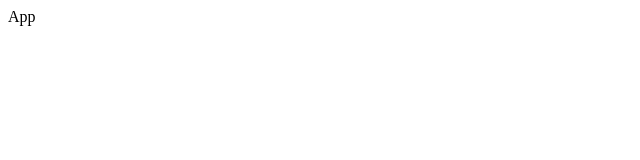
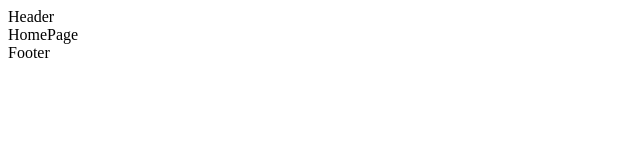
Before and after one commit to RobertoFloris/react-router, a React app: page / in a window 1280 px wide. Shown: the top 160 px of the page, without its empty margins (0-640 px from the left). Built offline with nearby package versions, Linux system fonts and the light colour scheme; the HTML template or start-up script is replaced by a standard one.

Commit message:
[fix] structure [add] LayoutDefault.jsx

```diff
--- a/src/App.jsx
+++ b/src/App.jsx
@@ -1,10 +1,22 @@
-import HomePage from "./components/HomePage";
-import AboutPage from "./components/AboutPage";
-import ListPost from "./components/ListPost";
+import { BrowserRouter, Routes, Route } from "react-router-dom";
+
+import HomePage from "./pages/HomePage";
+import AboutPage from "./pages/AboutPage";
+import ListPost from "./pages/ListPost";
+
+import LayoutDefault from "./layouts/layoutDefault";
 
 const App = () => {
   return (
-    <div>App</div>
+    <BrowserRouter>
+      <Routes>
+        <Route Component={LayoutDefault}>
+          <Route path="/" Component={HomePage} />
+          <Route path="/about" Component={AboutPage} />
+          <Route path="/list" Component={ListPost} />
+        </Route>
+      </Routes>
+    </BrowserRouter>
   )
 }
 
--- /dev/null
+++ b/src/layouts/LayoutDefault.jsx
@@ -0,0 +1,15 @@
+import { Outlet } from "react-router-dom"
+
+const LayoutDefault = () => {
+  return (
+    <>
+      <header>Header</header>
+      <main>
+        <Outlet />
+      </main>
+      <footer>Footer</footer>
+    </>
+  )
+}
+
+export default LayoutDefault
```
Also changed, not shown: src/pages/AboutPage.jsx (renamed from src/components/AboutPage.jsx), src/pages/HomePage.jsx (renamed from src/components/HomePage.jsx), src/pages/ListPost.jsx (renamed from src/components/ListPost.jsx).
